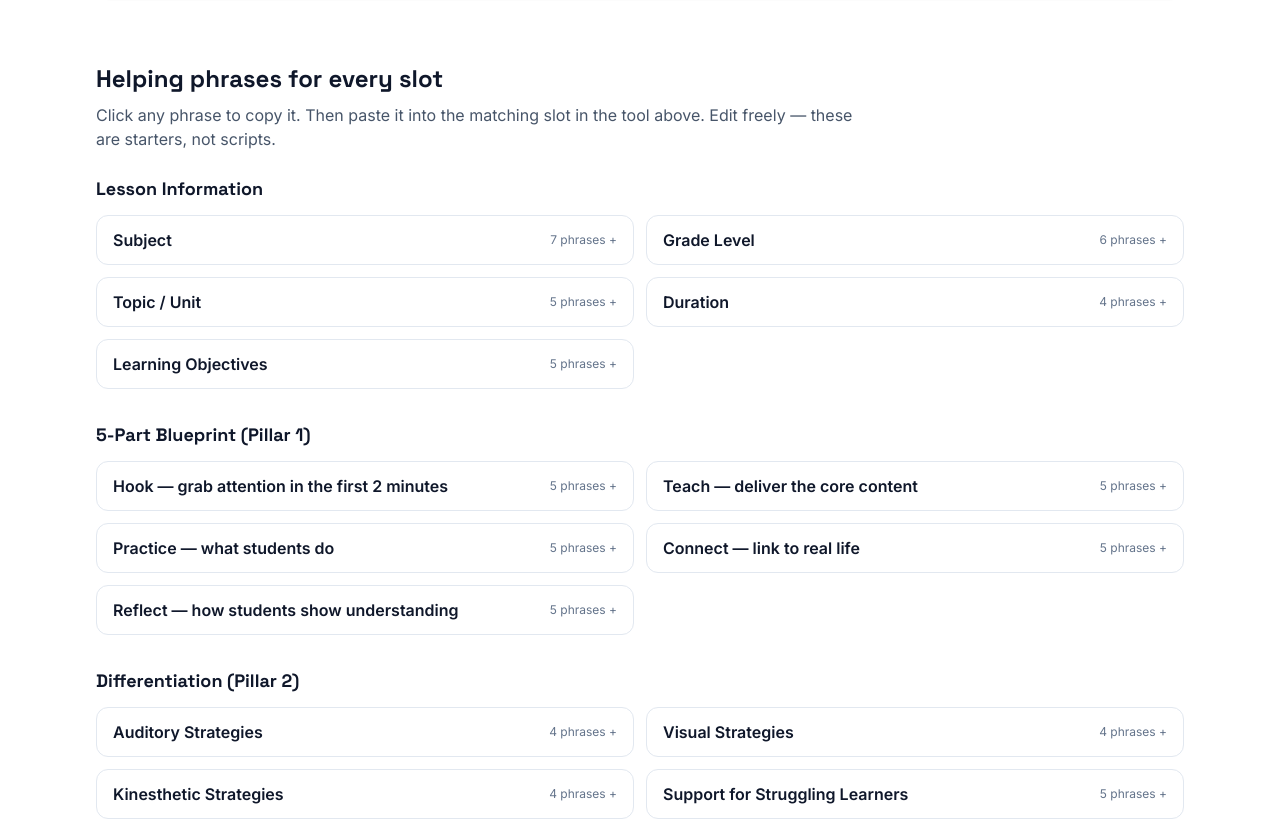
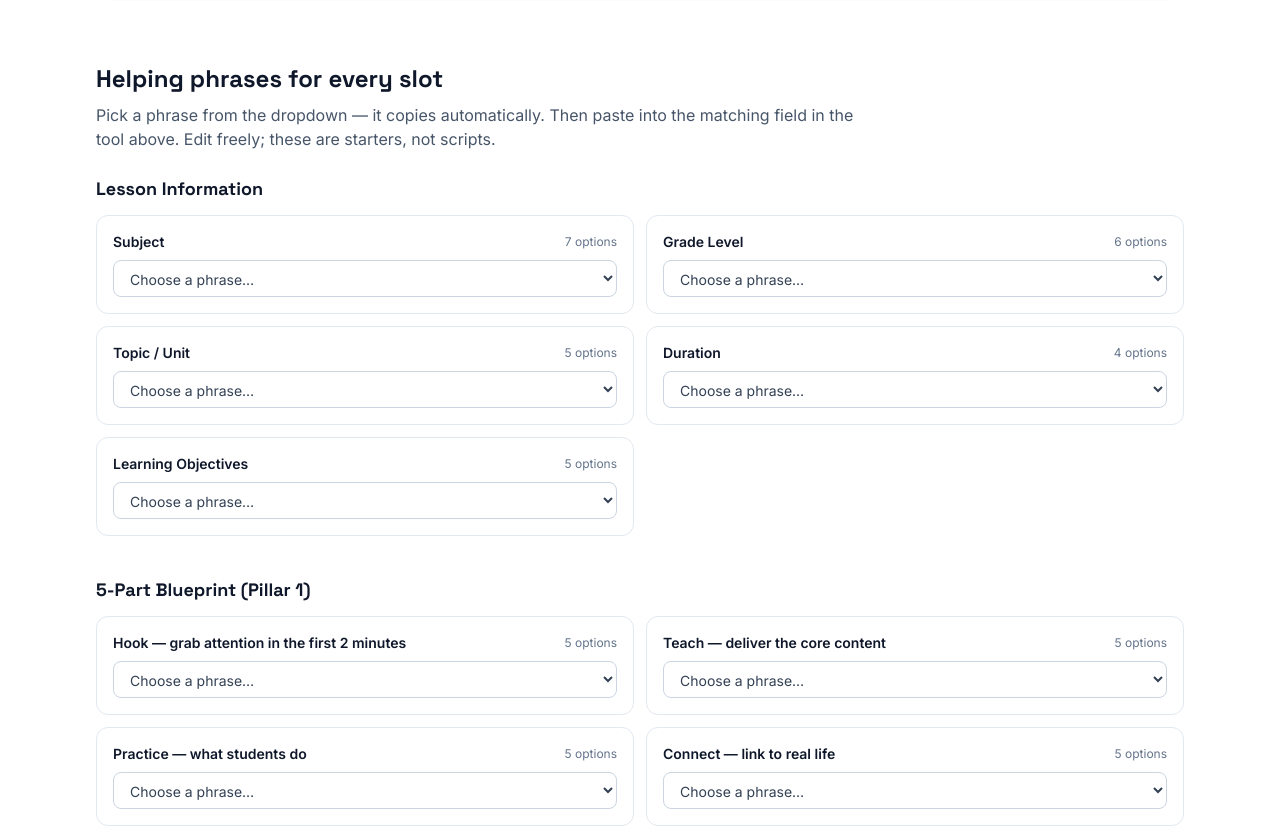
Before and after one commit to DinaElAhl/Pathways-, a React (Vite) app: page /tools/e2-teaching in a window 1280 px wide. Shown: the part 1337-2163 px from the top of the page. Built offline with nearby package versions, Linux system fonts and the light colour scheme; the HTML template or start-up script is replaced by a standard one.

Commit message:
Refactor PhraseChip to SlotDropdown for better UX

```diff
--- a/src/pages/E2TeachingTool.jsx
+++ b/src/pages/E2TeachingTool.jsx
@@ -2,48 +2,62 @@ import { useState } from 'react'
 import { Link } from 'react-router-dom'
 import { e2ToolMeta, e2Sections } from '../data/e2TeachingHelpers.js'
 
-function PhraseChip({ text }) {
+function SlotDropdown({ label, phrases }) {
+  const [value, setValue] = useState('')
   const [copied, setCopied] = useState(false)
-  function copy() {
+
+  function onChange(e) {
+    const v = e.target.value
+    setValue(v)
+    if (!v) return
     if (navigator.clipboard) {
-      navigator.clipboard.writeText(text).then(() => {
+      navigator.clipboard.writeText(v).then(() => {
         setCopied(true)
-        setTimeout(() => setCopied(false), 1200)
+        setTimeout(() => setCopied(false), 1500)
       })
     }
   }
+
   return (
-    <button
-      onClick={copy}
-      className={
-        'text-left text-sm rounded-xl border px-3 py-2 transition ' +
-        (copied
-          ? 'border-emerald-400 bg-emerald-50 text-emerald-800'
-          : 'border-slate-200 bg-white hover:border-brand-300 hover:bg-brand-50 text-slate-700')
-      }
-      title="Click to copy"
-    >
-      {copied ? 'Copied ✓' : text}
-    </button>
-  )
-}
-
-function Slot({ label, phrases }) {
-  const [open, setOpen] = useState(false)
-  return (
-    <div className="rounded-xl border border-slate-200 bg-white">
-      <button
-        onClick={() => setOpen((v) => !v)}
-        className="w-full flex items-center justify-between px-4 py-3 text-left"
+    <div className="rounded-xl border border-slate-200 bg-white p-4">
+      <div className="flex items-center justify-between gap-2">
+        <label className="font-semibold text-slate-900 text-sm">{label}</label>
+        <span className="text-xs text-slate-500">{phrases.length} options</span>
+      </div>
+      <select
+        value={value}
+        onChange={onChange}
+        className="mt-2 w-full rounded-lg border border-slate-300 bg-white px-3 py-2 text-sm text-slate-700 focus:border-brand-500 focus:outline-none focus:ring-2 focus:ring-brand-200"
       >
-        <span className="font-semibold text-slate-900">{label}</span>
-        <span className="text-xs text-slate-500">{phrases.length} phrases {open ? '−' : '+'}</span>
-      </button>
-      {open && (
-        <div className="px-4 pb-4 grid gap-2">
-          {phrases.map((p) => (
-            <PhraseChip key={p} text={p} />
-          ))}
+        <option value="">Choose a phrase…</option>
+        {phrases.map((p) => (
+          <option key={p} value={p}>{p.length > 90 ? p.slice(0, 87) + '…' : p}</option>
+        ))}
+      </select>
+      {value && (
+        <div className="mt-2 rounded-lg bg-slate-50 p-3 text-sm text-slate-700 leading-relaxed border border-slate-200">
+          <div className="flex items-start justify-between gap-2">
+            <p className="flex-1 whitespace-pre-wrap">{value}</p>
+            <button
+              onClick={() => {
+                if (navigator.clipboard) {
+                  navigator.clipboard.writeText(value).then(() => {
+                    setCopied(true)
+                    setTimeout(() => setCopied(false), 1500)
+                  })
+                }
+              }}
+              className={
+                'flex-none rounded-md px-2 py-1 text-xs font-semibold transition ' +
+                (copied
+                  ? 'bg-emerald-100 text-emerald-800'
+                  : 'bg-brand-50 text-brand-700 hover:bg-brand-100')
+              }
+              title="Copy to clipboard"
+            >
+              {copied ? 'Copied ✓' : 'Copy'}
+            </button>
+          </div>
         </div>
       )}
     </div>
@@ -69,7 +83,7 @@ export default function E2TeachingTool() {
               Open in full screen ↗
             </a>
             <span className="inline-flex items-center rounded-full bg-amber-100 text-amber-800 px-3 py-2">
-              Tip: open phrases below → click to copy → paste into the matching slot in the tool.
+              Tip: pick a phrase from a dropdown → it auto-copies → paste into the matching slot in the tool.
             </span>
           </div>
         </div>
@@ -89,15 +103,15 @@ export default function E2TeachingTool() {
       <section className="container-page py-8">
         <h2 className="text-2xl font-bold text-slate-900">Helping phrases for every slot</h2>
         <p className="mt-2 text-slate-600 max-w-3xl">
-          Click any phrase to copy it. Then paste it into the matching slot in the tool above. Edit freely — these are starters, not scripts.
+          Pick a phrase from the dropdown — it copies automatically. Then paste into the matching field in the tool above. Edit freely; these are starters, not scripts.
         </p>
-        <div className="mt-6 space-y-8">
+        <div className="mt-6 space-y-10">
           {e2Sections.map((sec) => (
             <div key={sec.name}>
               <h3 className="text-lg font-bold text-slate-900">{sec.name}</h3>
               <div className="mt-3 grid gap-3 lg:grid-cols-2">
                 {sec.slots.map((s) => (
-                  <Slot key={s.label} label={s.label} phrases={s.phrases} />
+                  <SlotDropdown key={s.label} label={s.label} phrases={s.phrases} />
                 ))}
               </div>
             </div>
```
